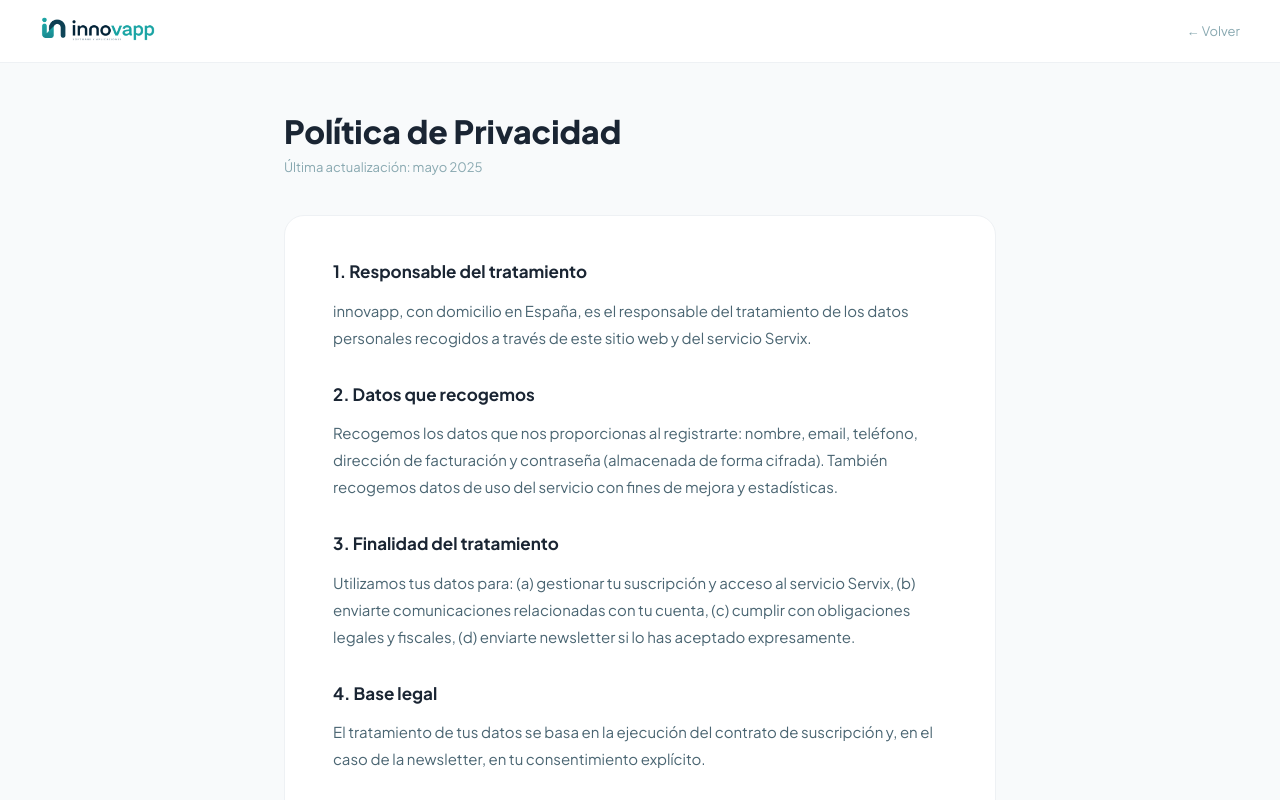
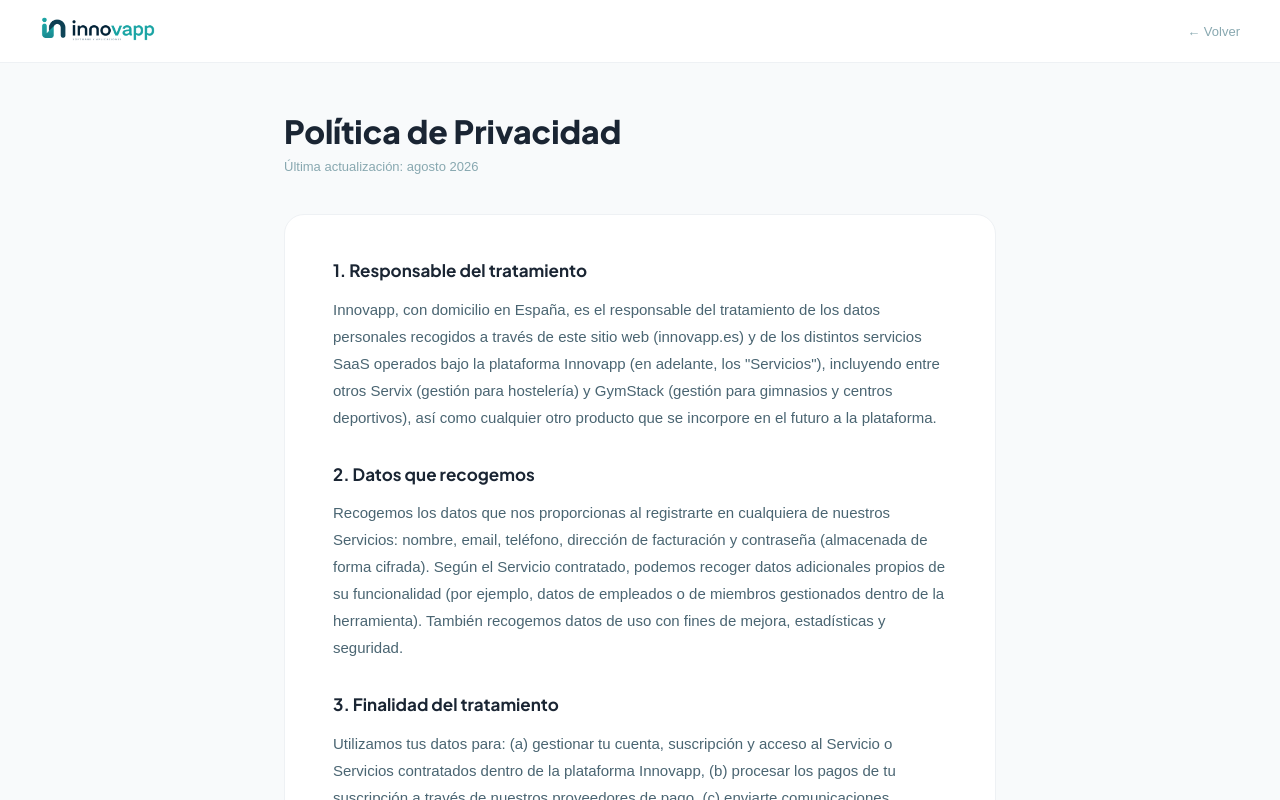
Before and after one commit to wongvdanny/innovapp, a Next.js app: page /privacidad in a window 1280 px wide. Shown: the top 800 px of the page. Built offline with nearby package versions, Linux system fonts and the light colour scheme.

Commit message:
docs: generalizar política de privacidad para múltiples servicios (Servix, GymStack, futuros productos)

```diff
--- a/pages/privacidad.tsx
+++ b/pages/privacidad.tsx
@@ -5,24 +5,25 @@ export default function Privacidad() {
   return (
     <>
       <Head><title>Política de Privacidad — innovapp</title></Head>
-      <div style={{ minHeight: '100vh', background: '#f8fafb', fontFamily: 'Plus Jakarta Sans,sans-serif' }}>
+      <div style={{ minHeight: '100vh', background: '#f8fafb', fontFamily: 'Manrope,sans-serif' }}>
         <header style={{ background: 'white', borderBottom: '1px solid #eef1f4', padding: '16px 40px', display: 'flex', alignItems: 'center', justifyContent: 'space-between' }}>
           <Link href="/"><img src="/logo.webp" alt="innovapp" style={{ height: 26 }} /></Link>
           <Link href="/" style={{ fontSize: 13, color: '#88a8b0' }}>← Volver</Link>
         </header>
         <div style={{ maxWidth: 760, margin: '0 auto', padding: '48px 24px' }}>
           <h1 style={{ fontSize: 32, fontWeight: 800, color: '#1a2533', marginBottom: 8 }}>Política de Privacidad</h1>
-          <p style={{ fontSize: 13, color: '#88a8b0', marginBottom: 40 }}>Última actualización: mayo 2025</p>
+          <p style={{ fontSize: 13, color: '#88a8b0', marginBottom: 40 }}>Última actualización: agosto 2026</p>
           <div style={{ background: 'white', borderRadius: 20, border: '1px solid #eef1f4', padding: '40px 48px', lineHeight: 1.8, color: '#4a6572', fontSize: 15 }}>
             {[
-              ['1. Responsable del tratamiento', 'innovapp, con domicilio en España, es el responsable del tratamiento de los datos personales recogidos a través de este sitio web y del servicio Servix.'],
-              ['2. Datos que recogemos', 'Recogemos los datos que nos proporcionas al registrarte: nombre, email, teléfono, dirección de facturación y contraseña (almacenada de forma cifrada). También recogemos datos de uso del servicio con fines de mejora y estadísticas.'],
-              ['3. Finalidad del tratamiento', 'Utilizamos tus datos para: (a) gestionar tu suscripción y acceso al servicio Servix, (b) enviarte comunicaciones relacionadas con tu cuenta, (c) cumplir con obligaciones legales y fiscales, (d) enviarte newsletter si lo has aceptado expresamente.'],
-              ['4. Base legal', 'El tratamiento de tus datos se basa en la ejecución del contrato de suscripción y, en el caso de la newsletter, en tu consentimiento explícito.'],
-              ['5. Conservación de datos', 'Conservamos tus datos mientras mantengas tu suscripción activa y durante los plazos legales exigidos (generalmente 5 años para datos fiscales).'],
-              ['6. Tus derechos', 'Puedes ejercer tus derechos de acceso, rectificación, supresión, portabilidad y oposición enviando un email a privacidad@innovapp.es. Tienes derecho a presentar una reclamación ante la Agencia Española de Protección de Datos.'],
-              ['7. Transferencias internacionales', 'Algunos de nuestros proveedores (como el servicio de email Resend) pueden procesar datos fuera del Espacio Económico Europeo, con las garantías adecuadas según el RGPD.'],
-              ['8. Cookies', 'Utilizamos cookies técnicas necesarias para el funcionamiento del servicio. Consulta nuestra Política de Cookies para más información.'],
+              ['1. Responsable del tratamiento', 'Innovapp, con domicilio en España, es el responsable del tratamiento de los datos personales recogidos a través de este sitio web (innovapp.es) y de los distintos servicios SaaS operados bajo la plataforma Innovapp (en adelante, los "Servicios"), incluyendo entre otros Servix (gestión para hostelería) y GymStack (gestión para gimnasios y centros deportivos), así como cualquier otro producto que se incorpore en el futuro a la plataforma.'],
+              ['2. Datos que recogemos', 'Recogemos los datos que nos proporcionas al registrarte en cualquiera de nuestros Servicios: nombre, email, teléfono, dirección de facturación y contraseña (almacenada de forma cifrada). Según el Servicio contratado, podemos recoger datos adicionales propios de su funcionalidad (por ejemplo, datos de empleados o de miembros gestionados dentro de la herramienta). También recogemos datos de uso con fines de mejora, estadísticas y seguridad.'],
+              ['3. Finalidad del tratamiento', 'Utilizamos tus datos para: (a) gestionar tu cuenta, suscripción y acceso al Servicio o Servicios contratados dentro de la plataforma Innovapp, (b) procesar los pagos de tu suscripción a través de nuestros proveedores de pago, (c) enviarte comunicaciones relacionadas con tu cuenta y con el correcto funcionamiento del Servicio, (d) cumplir con obligaciones legales y fiscales, (e) enviarte newsletter o comunicaciones comerciales sobre nuestros Servicios, únicamente si lo has aceptado expresamente, (f) analizar el uso de nuestro sitio web y Servicios con fines estadísticos y de mejora continua.'],
+              ['4. Base legal', 'El tratamiento de tus datos se basa en la ejecución del contrato de suscripción del Servicio correspondiente y, en el caso de la newsletter o comunicaciones comerciales, en tu consentimiento explícito. El uso de cookies de analítica no esenciales también se basa en tu consentimiento.'],
+              ['5. Conservación de datos', 'Conservamos tus datos mientras mantengas activa tu suscripción a cualquiera de nuestros Servicios y durante los plazos legales exigidos posteriormente (generalmente 5 años para datos fiscales y contables).'],
+              ['6. Tus derechos', 'Puedes ejercer tus derechos de acceso, rectificación, supresión, portabilidad, limitación y oposición enviando un email a privacidad@innovapp.es, indicando el Servicio o Servicios a los que se refiere tu solicitud. Tienes derecho a presentar una reclamación ante la Agencia Española de Protección de Datos (www.aepd.es).'],
+              ['7. Destinatarios y transferencias internacionales', 'Para poder prestar nuestros Servicios trabajamos con proveedores tecnológicos, entre ellos: proveedores de pago (Redsys, Stripe), proveedores de email transaccional (Resend), herramientas de analítica y medición (Google Analytics, Google Tag Manager) y otros proveedores de infraestructura necesarios. Algunos de estos proveedores pueden procesar datos fuera del Espacio Económico Europeo (por ejemplo, en Estados Unidos), en cuyo caso nos aseguramos de que existan garantías adecuadas conforme al RGPD, como cláusulas contractuales tipo o la adhesión a marcos de transferencia reconocidos.'],
+              ['8. Cookies', 'Utilizamos cookies técnicas necesarias para el funcionamiento de los Servicios, así como cookies de analítica (sujetas a tu consentimiento) para entender el uso del sitio web. Consulta nuestra Política de Cookies para más información y para gestionar tus preferencias.'],
+                ['9. Cambios en esta política', 'Esta política puede actualizarse para reflejar cambios legales, técnicos o la incorporación de nuevos Servicios a la plataforma Innovapp. La fecha de "última actualización" indicada al inicio refleja la versión vigente.'],
             ].map(([title, text]) => (
               <div key={title as string} style={{ marginBottom: 28 }}>
                 <h2 style={{ fontSize: 17, fontWeight: 700, color: '#1a2533', marginBottom: 10 }}>{title}</h2>
```
